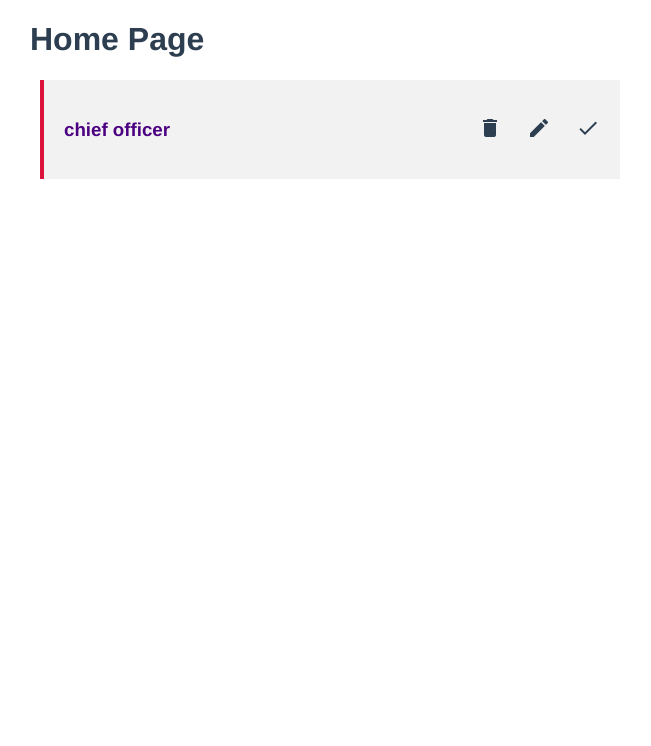
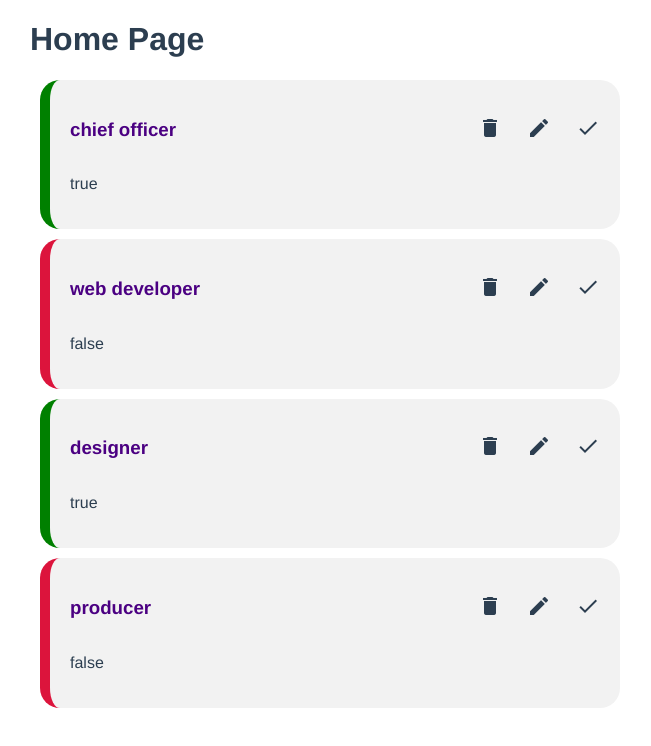
Before and after one commit to minthuhlaing007/project-planner, a Vue app: page / in a window 1280 px wide. Shown: the top 746 px of the page, without its empty margins (310-961 px from the left). Built offline with nearby package versions, Linux system fonts and the light colour scheme; data requests are answered from the project's data file.

Commit message:
adding complete in json and dynamically changing border-left color

```diff
--- a/database/db.json
+++ b/database/db.json
@@ -1,9 +1,28 @@
 {
   "projects": [
     {
-      "id": "5",
+      "id": "1",
       "title": "chief officer",
-      "detail": "creative coder chief officer"
+      "detail": "creative coder chief officer",
+      "complete":true
+    },
+    {
+      "id": "2",
+      "title": "web developer",
+      "detail": "creative coder web developer",
+      "complete":false
+    },
+    {
+      "id": "3",
+      "title": "designer",
+      "detail": "creative coder designer",
+      "complete":true
+    },
+    {
+      "id": "4",
+      "title": "producer",
+      "detail": "creative coder producer",
+      "complete":false
     }
   ]
 }
--- a/src/components/SinglePage.vue
+++ b/src/components/SinglePage.vue
@@ -1,5 +1,5 @@
 <template>
-  <div class="project">
+  <div class="project" :class="{complete:project.complete}">
     <div class="flexing">
       <div>
         <h3 @click="showDetail =! showDetail">{{ project.title }}</h3>
@@ -13,6 +13,7 @@
     <div v-if="showDetail">
       <p>{{ project.detail }}</p>
     </div>
+    <p>{{ project.complete }}</p>
   </div>
 </template>
 
@@ -42,7 +43,8 @@ export default {
   padding: 20px;
   background-color: #f2f2f2;
   margin: 10px;
-  border-left: 4px solid crimson;
+  border-left: 10px solid crimson;
+  border-radius: 20px;
 }
 
 h3 {
@@ -61,4 +63,7 @@ span:hover{
   color: red;
   cursor: pointer;
 }
+.complete{
+  border-left-color: green;
+}
 </style>
```
